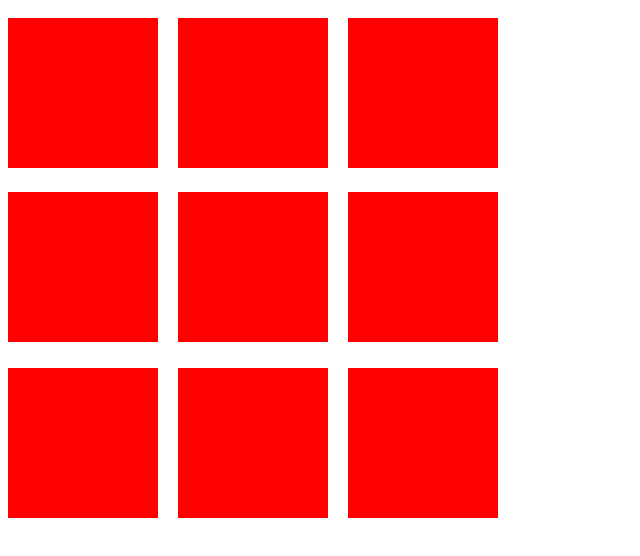
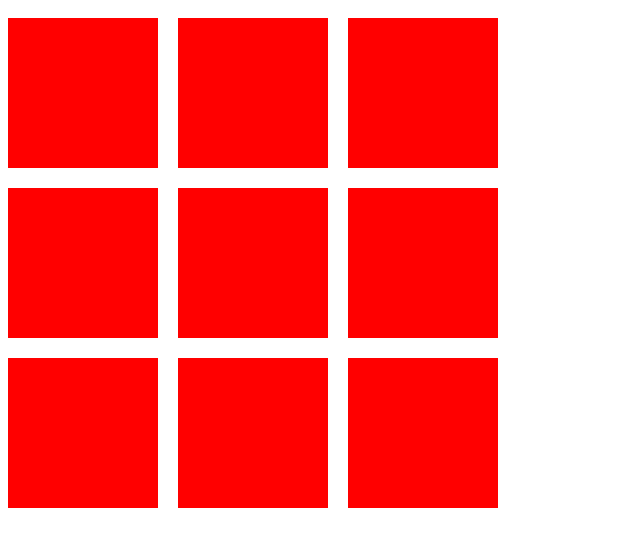
Before and after one commit to b007patel/module-04, a plain HTML site: page positioning-challenge/index.html in a window 1280 px wide. Shown: the part 48-604 px from the top of the page, without its empty margins (0-640 px from the left). Drawn offline with Linux system fonts and the light colour scheme.

Commit message:
Modified solution to match Dan's solution in SoupBowlWeb git repo

```diff
--- a/positioning-challenge/css/styles.css
+++ b/positioning-challenge/css/styles.css
@@ -1,42 +1,53 @@
-/*
-where needed -4px = -0.5em (i.e., due to line and
-letter spacing)
-*/
+.clearfix:after {
+     visibility: hidden;
+     display: block;
+     font-size: 0;
+     content: " ";
+     clear: both;
+     height: 0;
+     }
+.clearfix { display: inline-block; }
+/* start commented backslash hack \*/
+* html .clearfix { height: 1%; }
+.clearfix { display: block; }
+/* close commented backslash hack */
+
+.row{
+	margin-bottom: 20px;
+}
 
 .red-box{
 	height: 150px;
 	width: 150px;
 	background-color: red;
-	margin-bottom: 20px;
 }
 
-.display-set{
+#display-row .red-box{
 	display: inline-block;
-	margin-right: 16px;
+	margin-right: 20px;
 }
 
-.float-set{
+#float-row .red-box{
 	float: left;
 	margin-right: 20px;
 }
 
+#position-row {
+	position: relative;
+}
+
+#position-row section {
+	position: absolute;
+}
+
 #lposition{
-	position: absolute;
-	margin-right: 20px;
-	left: 8px;
-	top: 416px;
+	left: 0px;
 }
 
 #cposition{
-	position: absolute;
-	margin-right: 20px;
-	left: 178px;
-	top: 416px;
+	left: 170px;
 }
 
 #rposition{
-	position: absolute;
-	margin-right: 20px;
-	left: 348px;
-	top: 416px;
+	left: 340px;
 }
--- a/positioning-challenge/index.html
+++ b/positioning-challenge/index.html
@@ -5,17 +5,16 @@
 	</head>
 	<body>
 		<h1>3 rows - display, float, position</h1>
-		<div>
-			<section class="red-box display-set"></section>
-			<section class="red-box display-set"></section>
-			<section class="red-box display-set"></section>
+		<!-- Have no EOLs between sections. Otherwise HTML renders a tiny width for them -->
+		<div class="row clearfix" id="display-row">
+			<section class="red-box"></section><section class="red-box"></section><section class="red-box"></section>
 		</div>
-		<div>
-			<section class="red-box float-set"></section>
-			<section class="red-box float-set"></section>
-			<section class="red-box float-set"></section>
+		<div class="row clearfix" id="float-row">
+			<section class="red-box"></section>
+			<section class="red-box"></section>
+			<section class="red-box"></section>
 		</div>
-		<div>
+		<div class="row clearfix" id="position-row">
 			<section class="red-box" id="lposition"></section>
 			<section class="red-box" id="cposition"></section>
 			<section class="red-box" id="rposition"></section>
```
